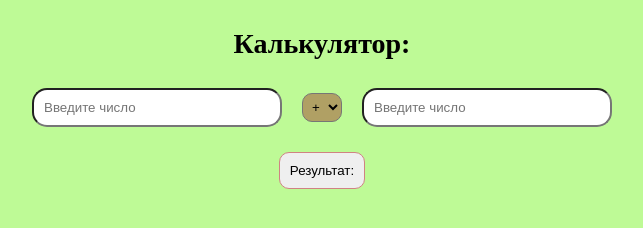
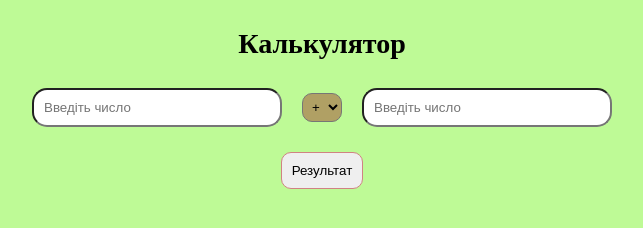
Before and after one commit to DaniilStarodubtsev/calculator, a plain HTML site: page index.html in a window 1280 px wide. Shown: the full height of the page, 318-961 px from the left. Drawn offline with Linux system fonts and the light colour scheme.

Commit message:
Update index.html

```diff
--- a/index.html
+++ b/index.html
@@ -9,10 +9,10 @@
     </head>
     <body>
         <div class="wrapper">
-            <h1 class="title">Калькулятор:</h1>
+            <h1 class="title">Калькулятор</h1>
             <div class="conatiner">
                 <input
-                    placeholder="Введите число"
+                    placeholder="Введіть число"
                     class="input"
                     type="text"
                     id="input1"
@@ -24,13 +24,13 @@
                     <option value="/">/</option>
                 </select>
                 <input
-                    placeholder="Введите число"
+                    placeholder="Введіть число"
                     class="input"
                     type="text"
                     id="input2"
                 />
             </div>
-            <button class="btn" id="btn">Результат:</button>
+            <button class="btn" id="btn">Результат</button>
             <p class="result" id="result"></p>
         </div>
         <script src="js/app.js"></script>
```
